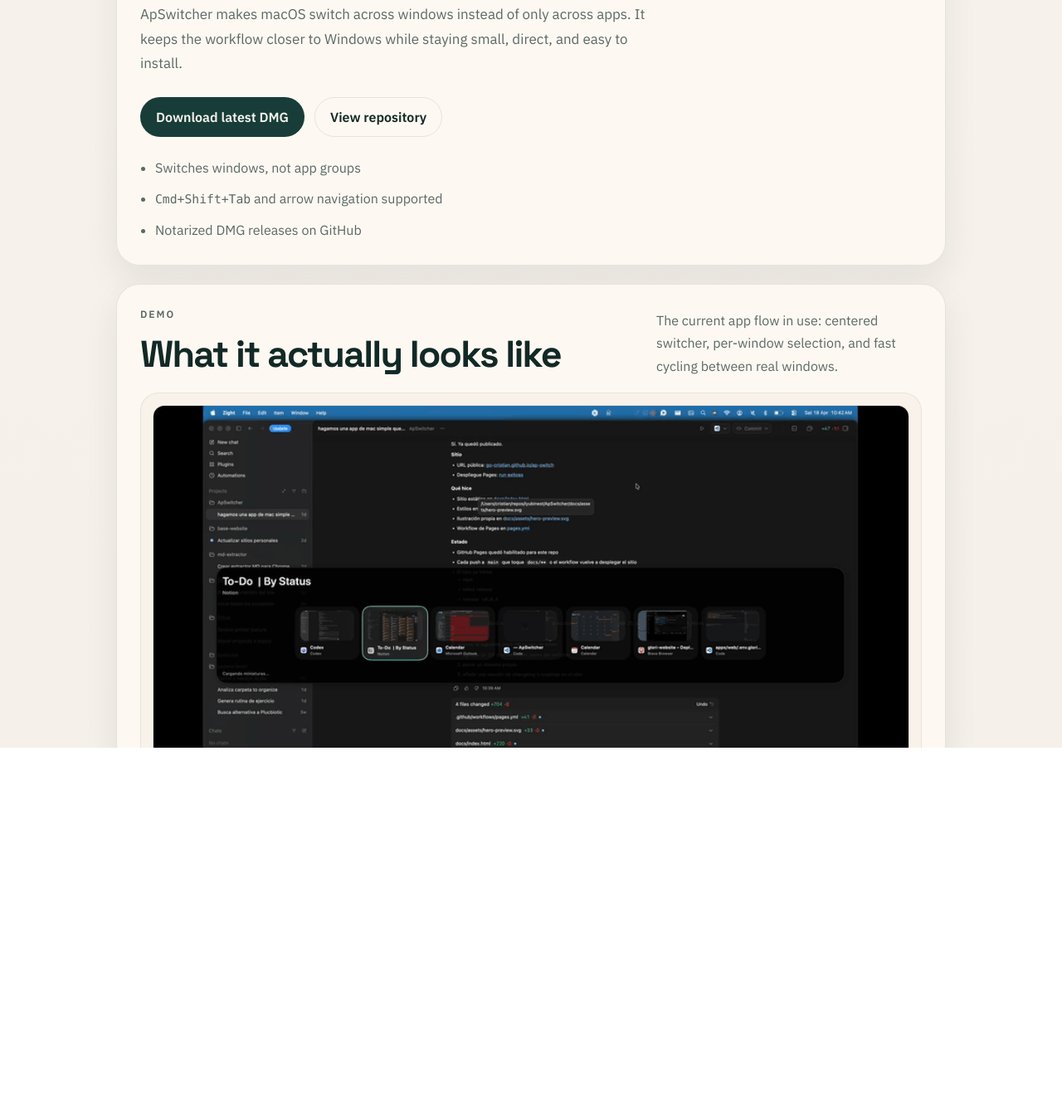
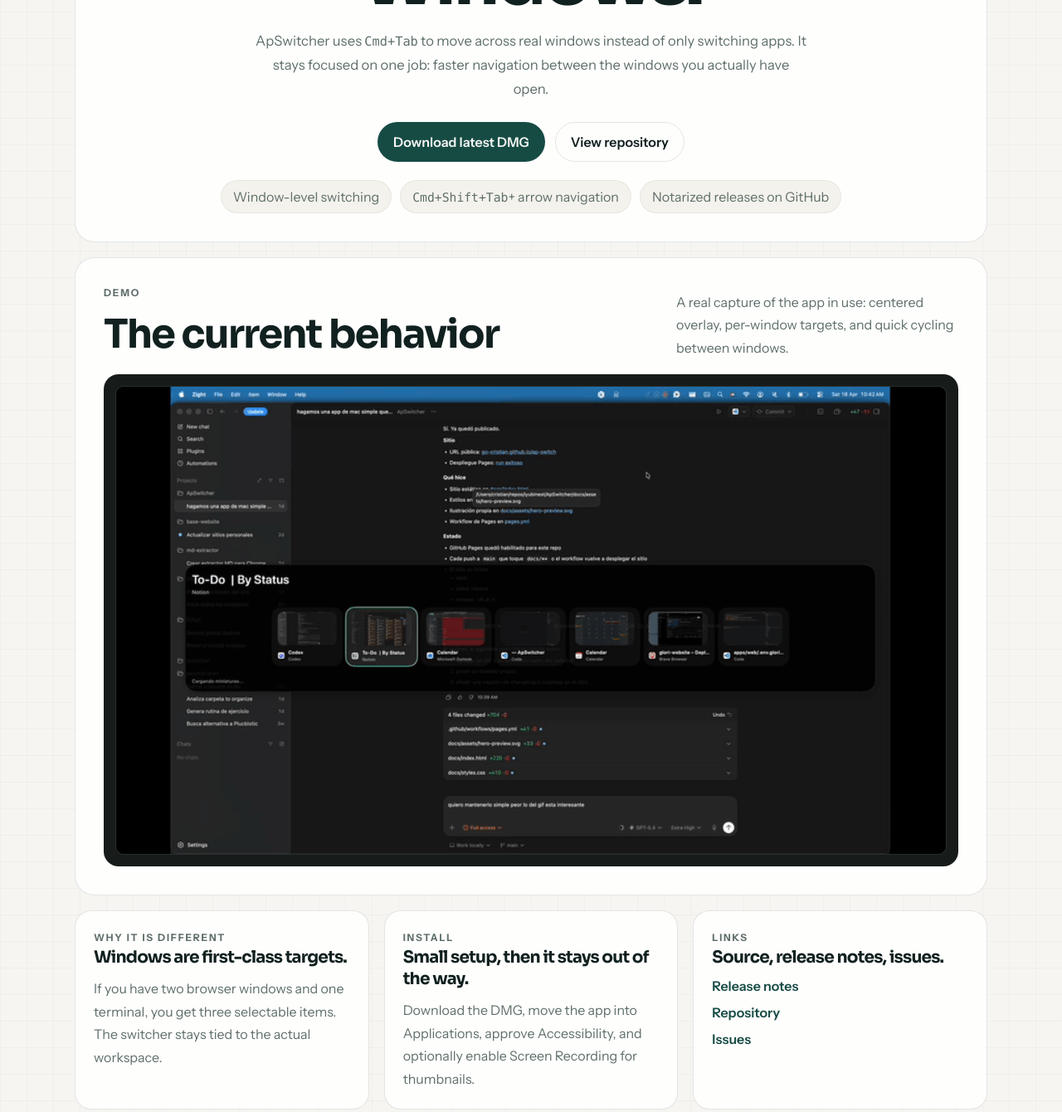
Before and after one commit to go-cristian/ap-switch, a plain HTML site: page docs/index.html in a window 1280 px wide. Shown: the part 370-1710 px from the top of the page at 83% size. Drawn offline with Linux system fonts and the light colour scheme.

Commit message:
Rework Pages into centered product layout

```diff
--- a/docs/index.html
+++ b/docs/index.html
@@ -15,11 +15,11 @@
     >
     <meta property="og:type" content="website">
     <meta property="og:image" content="assets/apswitcher-demo.gif">
-    <meta name="theme-color" content="#122926">
+    <meta name="theme-color" content="#11211f">
     <link rel="preconnect" href="https://fonts.googleapis.com">
     <link rel="preconnect" href="https://fonts.gstatic.com" crossorigin>
     <link
-        href="https://fonts.googleapis.com/css2?family=Space+Grotesk:wght@500;700&family=IBM+Plex+Sans:wght@400;500;600&display=swap"
+        href="https://fonts.googleapis.com/css2?family=Instrument+Sans:wght@400;500;600;700&family=Sora:wght@500;700;800&display=swap"
         rel="stylesheet"
     >
     <link rel="stylesheet" href="styles.css">
@@ -38,10 +38,10 @@
         <main class="content">
             <section class="hero">
                 <p class="eyebrow">macOS utility</p>
-                <h1>Cmd+Tab for real windows.</h1>
+                <h1>Window switching that feels closer to Windows.</h1>
                 <p class="lead">
-                    ApSwitcher makes macOS switch across windows instead of only across apps.
-                    It keeps the workflow closer to Windows while staying small, direct, and easy to install.
+                    ApSwitcher uses <code>Cmd+Tab</code> to move across real windows instead of only switching apps.
+                    It stays focused on one job: faster navigation between the windows you actually have open.
                 </p>
 
                 <div class="actions">
@@ -63,25 +63,26 @@
                     </a>
                 </div>
 
-                <ul class="meta-list">
-                    <li>Switches windows, not app groups</li>
-                    <li><code>Cmd+Shift+Tab</code> and arrow navigation supported</li>
-                    <li>Notarized DMG releases on GitHub</li>
+                <ul class="signal-strip">
+                    <li>Window-level switching</li>
+                    <li><code>Cmd+Shift+Tab</code> + arrow navigation</li>
+                    <li>Notarized releases on GitHub</li>
                 </ul>
             </section>
 
-            <section class="demo-section" aria-labelledby="demo-title">
-                <div class="section-header">
+            <section class="demo-panel" aria-labelledby="demo-title">
+                <div class="panel-header">
                     <div>
-                        <p class="section-kicker">Demo</p>
-                        <h2 id="demo-title">What it actually looks like</h2>
+                        <p class="section-label">Demo</p>
+                        <h2 id="demo-title">The current behavior</h2>
                     </div>
-                    <p class="section-copy">
-                        The current app flow in use: centered switcher, per-window selection, and fast cycling between real windows.
+                    <p class="panel-copy">
+                        A real capture of the app in use: centered overlay, per-window targets,
+                        and quick cycling between windows.
                     </p>
                 </div>
 
-                <div class="demo-card">
+                <div class="demo-frame">
                     <img
                         class="demo-gif"
                         src="assets/apswitcher-demo.gif"
@@ -90,28 +91,28 @@
                 </div>
             </section>
 
-            <section class="details-grid">
-                <article class="detail-card">
-                    <p class="card-kicker">Why it matters</p>
-                    <h3>Every window gets its own slot</h3>
+            <section class="info-grid">
+                <article class="info-card">
+                    <p class="card-label">Why it is different</p>
+                    <h3>Windows are first-class targets.</h3>
                     <p>
-                        Two browser windows and one terminal appear as three targets.
-                        The switcher stays tied to what is really open.
+                        If you have two browser windows and one terminal, you get three selectable items.
+                        The switcher stays tied to the actual workspace.
                     </p>
                 </article>
 
-                <article class="detail-card">
-                    <p class="card-kicker">Install</p>
-                    <h3>Simple setup</h3>
+                <article class="info-card">
+                    <p class="card-label">Install</p>
+                    <h3>Small setup, then it stays out of the way.</h3>
                     <p>
                         Download the DMG, move the app into Applications, approve Accessibility,
-                        and enable Screen Recording if you want thumbnails.
+                        and optionally enable Screen Recording for thumbnails.
                     </p>
                 </article>
 
-                <article class="detail-card">
-                    <p class="card-kicker">Links</p>
-                    <h3>Source and releases</h3>
+                <article class="info-card">
+                    <p class="card-label">Links</p>
+                    <h3>Source, release notes, issues.</h3>
                     <div class="link-list">
                         <a href="https://github.com/go-cristian/ap-switch/releases/tag/v0.0.4" target="_blank" rel="noreferrer">Release notes</a>
                         <a href="https://github.com/go-cristian/ap-switch" target="_blank" rel="noreferrer">Repository</a>
--- a/docs/styles.css
+++ b/docs/styles.css
@@ -1,13 +1,12 @@
 :root {
-    --bg: #f4efe8;
-    --surface: #fffaf4;
-    --surface-alt: #f8f2ea;
-    --ink: #122926;
-    --ink-soft: #5a6966;
-    --line: rgba(18, 41, 38, 0.1);
-    --accent: #183d38;
-    --accent-soft: #dfe8e4;
-    --shadow: 0 18px 40px rgba(18, 41, 38, 0.08);
+    --bg: #f7f5f1;
+    --surface: #ffffff;
+    --surface-soft: #f4f2ec;
+    --ink: #11211f;
+    --ink-soft: #5f6f6b;
+    --line: rgba(17, 33, 31, 0.11);
+    --accent: #164b44;
+    --accent-soft: #dceae6;
 }
 
 * {
@@ -20,10 +19,13 @@
 
 body {
     margin: 0;
-    font-family: "IBM Plex Sans", sans-serif;
+    font-family: "Instrument Sans", sans-serif;
     color: var(--ink);
     background:
-        linear-gradient(180deg, #f7f3ec 0%, var(--bg) 100%);
+        linear-gradient(rgba(17, 33, 31, 0.028) 1px, transparent 1px),
+        linear-gradient(90deg, rgba(17, 33, 31, 0.028) 1px, transparent 1px),
+        var(--bg);
+    background-size: 32px 32px, 32px 32px, auto;
 }
 
 img {
@@ -42,7 +44,7 @@
 }
 
 .page-shell {
-    width: min(1000px, calc(100% - 32px));
+    width: min(1100px, calc(100% - 32px));
     margin: 0 auto;
     padding: 28px 0 56px;
 }
@@ -52,20 +54,20 @@
     align-items: center;
     justify-content: space-between;
     gap: 16px;
-    padding-bottom: 28px;
+    padding-bottom: 34px;
 }
 
 .brand,
 .hero h1,
-.section-header h2,
-.detail-card h3 {
-    font-family: "Space Grotesk", sans-serif;
-    letter-spacing: -0.04em;
+.panel-header h2,
+.info-card h3 {
+    font-family: "Sora", sans-serif;
 }
 
 .brand {
-    font-size: 1.2rem;
+    font-size: 1.18rem;
     font-weight: 700;
+    letter-spacing: -0.03em;
 }
 
 .topnav {
@@ -73,7 +75,7 @@
     align-items: center;
     gap: 16px;
     color: var(--ink-soft);
-    font-size: 0.94rem;
+    font-size: 0.95rem;
 }
 
 .topnav a:hover,
@@ -83,45 +85,50 @@
 
 .content {
     display: grid;
-    gap: 22px;
+    gap: 18px;
 }
 
 .hero,
-.demo-section,
-.detail-card {
-    background: rgba(255, 250, 244, 0.86);
+.demo-panel,
+.info-card {
     border: 1px solid var(--line);
-    box-shadow: var(--shadow);
+    background: rgba(255, 255, 255, 0.84);
+    backdrop-filter: blur(10px);
 }
 
 .hero,
-.demo-section {
-    border-radius: 28px;
-    padding: 28px;
+.demo-panel {
+    border-radius: 24px;
+    padding: 34px;
+}
+
+.hero {
+    text-align: center;
 }
 
 .eyebrow,
-.section-kicker,
-.card-kicker {
+.section-label,
+.card-label {
     margin: 0 0 12px;
     color: var(--ink-soft);
-    font-size: 0.76rem;
+    font-size: 0.75rem;
     font-weight: 700;
-    letter-spacing: 0.16em;
+    letter-spacing: 0.15em;
     text-transform: uppercase;
 }
 
 .hero h1 {
-    margin: 0;
-    font-size: clamp(2.8rem, 7vw, 4.9rem);
+    max-width: 12ch;
+    margin: 0 auto;
+    font-size: clamp(2.8rem, 7vw, 5.4rem);
     line-height: 0.92;
-    max-width: 9ch;
+    letter-spacing: -0.05em;
 }
 
 .lead,
-.section-copy,
-.detail-card p,
-.meta-list {
+.panel-copy,
+.info-card p,
+.signal-strip {
     margin: 0;
     color: var(--ink-soft);
     line-height: 1.72;
@@ -129,12 +136,13 @@
 
 .lead {
     max-width: 60ch;
-    margin-top: 20px;
-    font-size: 1.06rem;
+    margin: 20px auto 0;
+    font-size: 1.04rem;
 }
 
 .actions {
     display: flex;
+    justify-content: center;
     flex-wrap: wrap;
     gap: 12px;
     margin-top: 26px;
@@ -153,7 +161,7 @@
 
 .button-primary {
     background: var(--accent);
-    color: #f7f4ee;
+    color: #f7f7f3;
 }
 
 .button-secondary {
@@ -161,56 +169,69 @@
     border-color: var(--line);
 }
 
-.meta-list {
-    display: grid;
+.signal-strip {
+    display: flex;
+    justify-content: center;
+    flex-wrap: wrap;
     gap: 10px;
-    margin-top: 24px;
-    padding-left: 18px;
+    padding: 0;
+    list-style: none;
+    margin-top: 22px;
 }
 
-.section-header {
+.signal-strip li {
+    min-height: 40px;
+    padding: 0 14px;
+    border-radius: 999px;
+    display: inline-flex;
+    align-items: center;
+    background: var(--surface-soft);
+    border: 1px solid rgba(17, 33, 31, 0.06);
+}
+
+.panel-header {
     display: grid;
-    grid-template-columns: minmax(0, 1fr) minmax(240px, 320px);
+    grid-template-columns: minmax(0, 1fr) minmax(240px, 340px);
     gap: 18px;
     align-items: end;
     margin-bottom: 18px;
 }
 
-.section-header h2,
-.detail-card h3 {
+.panel-header h2,
+.info-card h3 {
     margin: 0;
+    letter-spacing: -0.04em;
 }
 
-.section-header h2 {
-    font-size: clamp(1.9rem, 4vw, 2.8rem);
+.panel-header h2 {
+    font-size: clamp(2rem, 4vw, 3rem);
 }
 
-.demo-card {
+.demo-frame {
     padding: 14px;
-    border-radius: 22px;
-    background: var(--surface-alt);
-    border: 1px solid rgba(18, 41, 38, 0.07);
+    border-radius: 18px;
+    background: #171c1b;
 }
 
 .demo-gif {
     width: 100%;
-    border-radius: 14px;
-    border: 1px solid rgba(18, 41, 38, 0.1);
+    border-radius: 10px;
+    border: 1px solid rgba(255, 255, 255, 0.08);
 }
 
-.details-grid {
+.info-grid {
     display: grid;
     grid-template-columns: repeat(3, minmax(0, 1fr));
-    gap: 16px;
+    gap: 18px;
 }
 
-.detail-card {
-    border-radius: 22px;
+.info-card {
+    border-radius: 20px;
     padding: 22px;
 }
 
-.detail-card h3 {
-    font-size: 1.28rem;
+.info-card h3 {
+    font-size: 1.26rem;
     margin-bottom: 12px;
 }
 
@@ -226,16 +247,16 @@
     font-weight: 600;
 }
 
-@media (max-width: 900px) {
-    .section-header,
-    .details-grid {
+@media (max-width: 920px) {
+    .panel-header,
+    .info-grid {
         grid-template-columns: 1fr;
     }
 }
 
-@media (max-width: 640px) {
+@media (max-width: 680px) {
     .page-shell {
-        width: min(100% - 20px, 1000px);
+        width: min(100% - 20px, 1100px);
         padding-top: 18px;
         padding-bottom: 36px;
     }
@@ -247,13 +268,21 @@
     }
 
     .hero,
-    .demo-section,
-    .detail-card {
-        border-radius: 22px;
+    .demo-panel,
+    .info-card {
+        border-radius: 18px;
         padding: 18px;
     }
 
     .hero h1 {
-        font-size: clamp(2.25rem, 13vw, 3.8rem);
+        font-size: clamp(2.25rem, 13vw, 4rem);
+    }
+
+    .signal-strip {
+        justify-content: flex-start;
+    }
+
+    .actions {
+        justify-content: flex-start;
     }
 }
```
